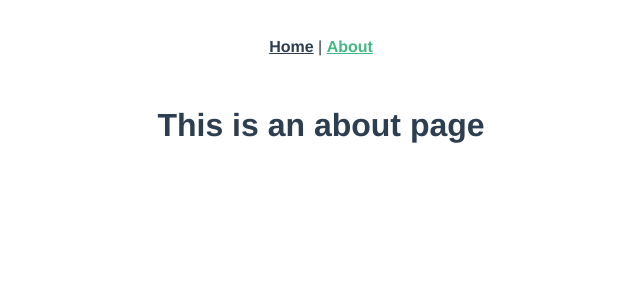
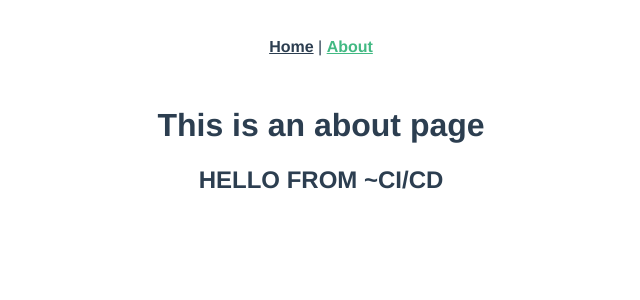
Before and after one commit to Demonstr66/TeamWatcherClient, a Vue app: page /about in a window 1280 px wide. Shown: the top 300 px of the page, without its empty margins (319-959 px from the left). Built offline with nearby package versions, Linux system fonts and the light colour scheme.

Commit message:
test some changes

```diff
--- a/src/views/AboutView.vue
+++ b/src/views/AboutView.vue
@@ -1,5 +1,6 @@
 <template>
   <div class="about">
     <h1>This is an about page</h1>
+    <h2>HELLO FROM  ~CI/CD</h2>
   </div>
 </template>
```
